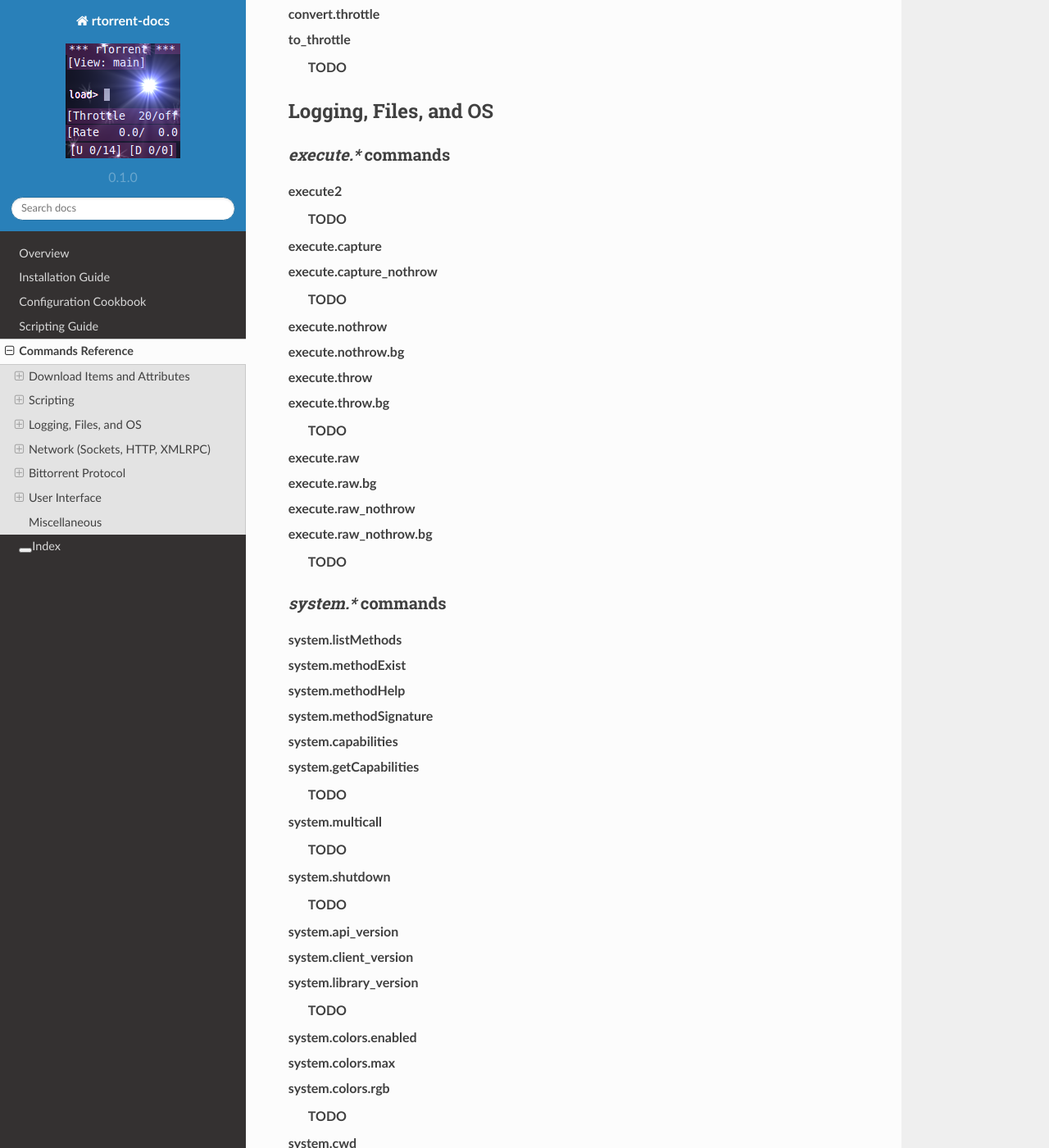
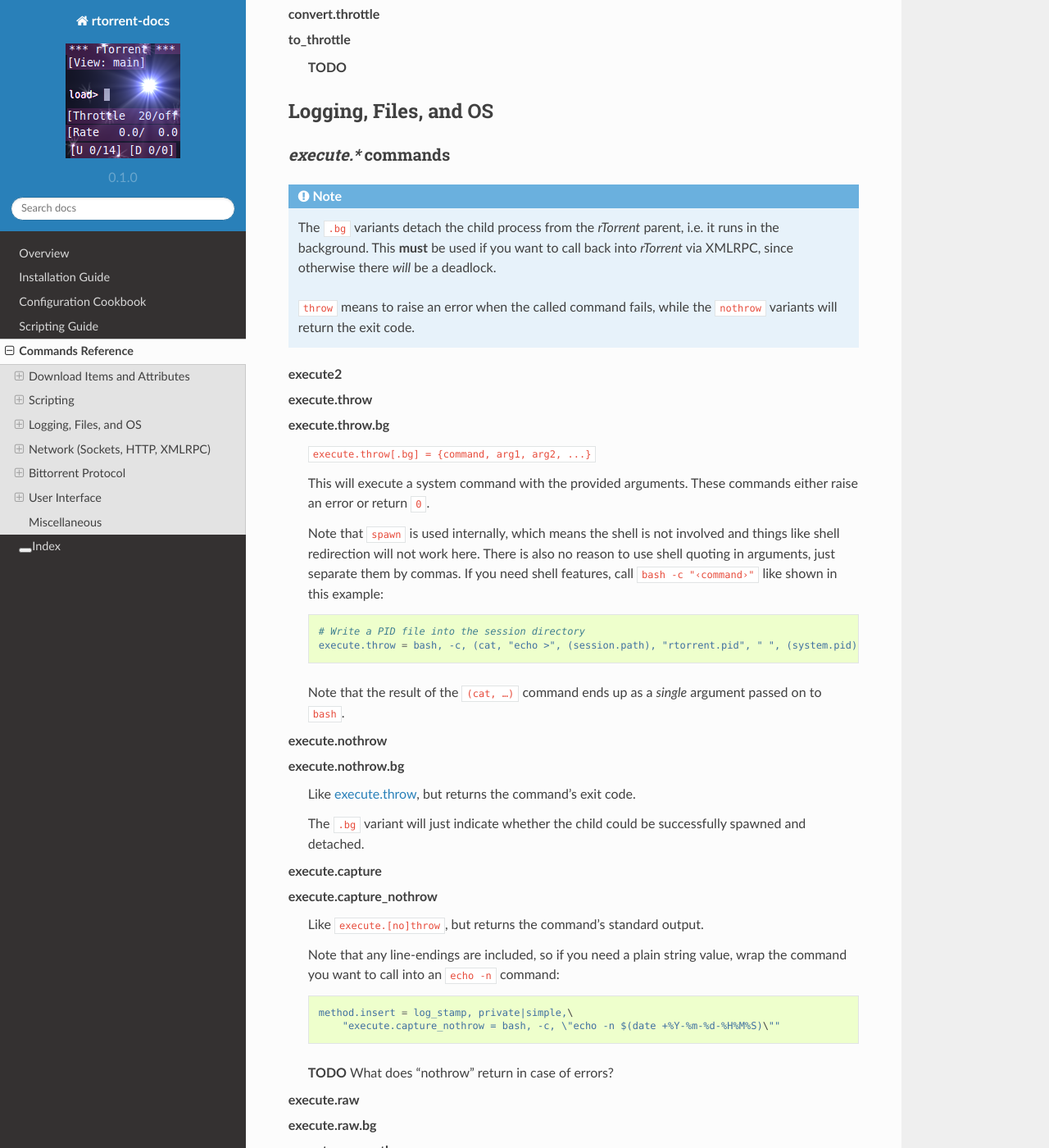
Before and after one commit to rtorrent-community/rtorrent-docs, a Sphinx documentation site: the page built from docs/cmd-ref.rst, in a window 1280 px wide and 1400 px high, scrolled down 13289 px. Shown: the whole window at 82% size. Built offline with Sphinx 7.4.7 and the Read the Docs theme 2.0.0, drawn with Linux system fonts in a browser that asks for light colours.

Commit message:
done: execute, except execute.raw

```diff
--- a/docs/include-cmd-system.rst
+++ b/docs/include-cmd-system.rst
@@ -3,23 +3,67 @@
 `execute.*` commands
 ^^^^^^^^^^^^^^^^^^^^^^^^^^
 
+.. note::
+
+    The ``.bg`` variants detach the child process from the *rTorrent* parent,
+    i.e. it runs in the background. This **must** be used if you want to call
+    back into *rTorrent* via XMLRPC, since otherwise there *will* be a deadlock.
+
+    ``throw`` means to raise an error when the called command fails,
+    while the ``nothrow`` variants will return the exit code.
+
+
 .. glossary::
 
     execute2
+    execute.throw
+    execute.throw.bg
 
-        **TODO**
+        ``execute.throw[.bg] = {command, arg1, arg2, ...}``
+
+        This will execute a system command with the provided arguments.
+        These commands either raise an error or return ``0``.
+
+        Note that ``spawn`` is used internally,
+        which means the shell is not involved
+        and things like shell redirection will not work here.
+        There is also no reason to use shell quoting in arguments,
+        just separate them by commas.
+        If you need shell features, call ``bash -c "‹command›"``
+        like shown in this example:
+
+        .. code-block:: ini
+
+            # Write a PID file into the session directory
+            execute.throw = bash, -c, (cat, "echo >", (session.path), "rtorrent.pid", " ", (system.pid))
+
+        Note that the result of the ``(cat, …)`` command ends up as a *single* argument passed on to ``bash``.
+
+
+    execute.nothrow
+    execute.nothrow.bg
+
+        Like :term:`execute.throw`, but returns the command's exit code.
+
+        The ``.bg`` variant will just indicate whether
+        the child could be successfully spawned and detached.
+
 
     execute.capture
     execute.capture_nothrow
 
-        **TODO**
+        Like ``execute.[no]throw``, but returns the command's standard output.
 
-    execute.nothrow
-    execute.nothrow.bg
-    execute.throw
-    execute.throw.bg
+        Note that any line-endings are included, so if you need a plain string value,
+        wrap the command you want to call into an ``echo -n`` command:
 
-        **TODO**
+        .. code-block:: ini
+
+            method.insert = log_stamp, private|simple,\
+                "execute.capture_nothrow = bash, -c, \"echo -n $(date +%Y-%m-%d-%H%M%S)\""
+
+        **TODO** What does "nothrow" return in case of errors?
+
 
     execute.raw
     execute.raw.bg
```
